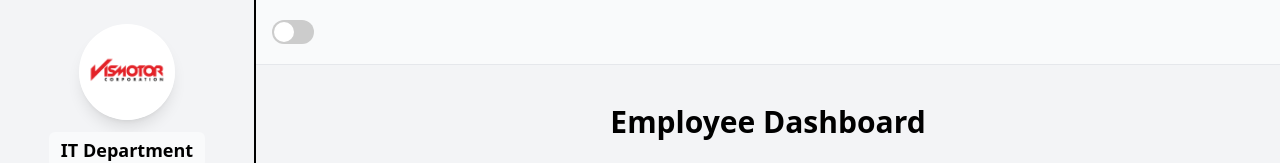
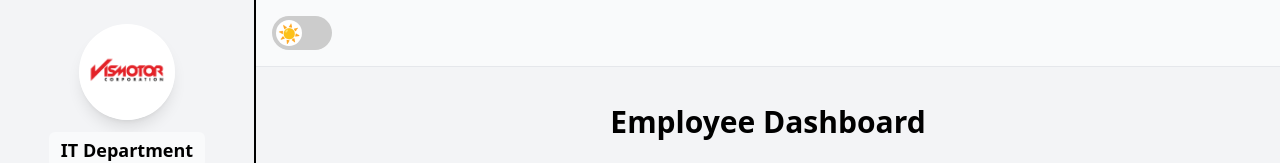
Before and after one commit to jayr-o1/vismotor-employee-information-system, a React (Vite) app: page /employees in a window 1280 px wide. Both pictures are taken after typing "name@example.com", "Sample123" into the empty fields and a click on the button "Login". Shown: the top 163 px of the page. Built offline with nearby package versions, Linux system fonts and the light colour scheme.

Commit message:
Update database configuration, upgrade react-icons, and enhance toggle switch styles

```diff
--- a/package.json
+++ b/package.json
@@ -19,7 +19,7 @@
     "react": "^19.0.0",
     "react-chartjs-2": "^5.3.0",
     "react-dom": "^19.0.0",
-    "react-icons": "^5.4.0",
+    "react-icons": "^5.5.0",
     "react-paginate": "^8.3.0",
     "react-router-dom": "^7.1.5",
     "react-toastify": "^11.0.3",
--- a/src/components/Layouts/Header.jsx
+++ b/src/components/Layouts/Header.jsx
@@ -1,6 +1,5 @@
 import React, { useContext, useState } from 'react';
 import { ThemeContext } from '../../ThemeContext';
-import { FaMoon, FaSun } from 'react-icons/fa';
 import '../../styles/toggle.css'; // Import the CSS for the toggle switch
 
 const Header = () => {
@@ -17,7 +16,6 @@ const Header = () => {
       <div className="flex start items-center w-full">
         {/* Search Bar */}
         <div className="flex items-center space-x-4 my-4 relative">
-          {/* Clear Button (visible only when search input has value) */}
           {searchValue && (
             <button
               id="clear-btn"
@@ -33,7 +31,6 @@ const Header = () => {
         <label className="toggle-switch flex items-center space-x-2">
           <input type="checkbox" checked={isDarkMode} onChange={toggleDarkMode} />
           <span className="slider"></span>
-          {isDarkMode ? <FaMoon className="text-yellow-500" /> : <FaSun className="text-yellow-500" />}
         </label>
       </div>
     </header>
--- a/src/styles/employee.css
+++ b/src/styles/employee.css
@@ -4,7 +4,7 @@
     justify-content: center;
     list-style: none;
     padding: 0;
-    margin-top: 1rem;
+    margin-top: 2rem;
   }
 
   .pagination li {
--- a/src/styles/toggle.css
+++ b/src/styles/toggle.css
@@ -1,7 +1,8 @@
 .toggle-switch {
   position: relative;
-  width: 50px;
-  height: 24px;
+  display: inline-block;
+  width: 60px;
+  height: 34px;
 }
 
 .toggle-switch input {
@@ -19,19 +20,24 @@
   bottom: 0;
   background-color: #ccc;
   transition: 0.4s;
-  border-radius: 24px;
+  border-radius: 34px;
 }
 
+/* The slider button with icon */
 .slider:before {
   position: absolute;
-  content: "";
-  height: 20px;
-  width: 20px;
-  left: 2px;
-  bottom: 2px;
+  content: "☀"; /* Sun icon by default (light mode) */
+  height: 26px;
+  width: 26px;
+  left: 4px;
+  bottom: 4px;
   background-color: white;
   transition: 0.4s;
   border-radius: 50%;
+  display: flex;
+  align-items: center;
+  justify-content: center;
+  font-size: 18px;
 }
 
 input:checked + .slider {
@@ -40,12 +46,21 @@ input:checked + .slider {
 
 input:checked + .slider:before {
   transform: translateX(26px);
+  content: "🌙"; /* Moon icon for dark mode */
 }
 
-.dark-mode .slider {
-  background-color: #555;
+.slider .icon {
+  position: absolute;
+  top: 50%;
+  left: 50%;
+  transform: translate(-50%, -50%);
+  pointer-events: none;
 }
 
-.dark-mode input:checked + .slider {
-  background-color: #f1c40f;
+input:checked + .slider .icon.sun {
+  display: none;
 }
+
+input:not(:checked) + .slider .icon.moon {
+  display: none;
+}
```
Also changed, not shown: 2 other files (tests, documents, lock files or other folders).
